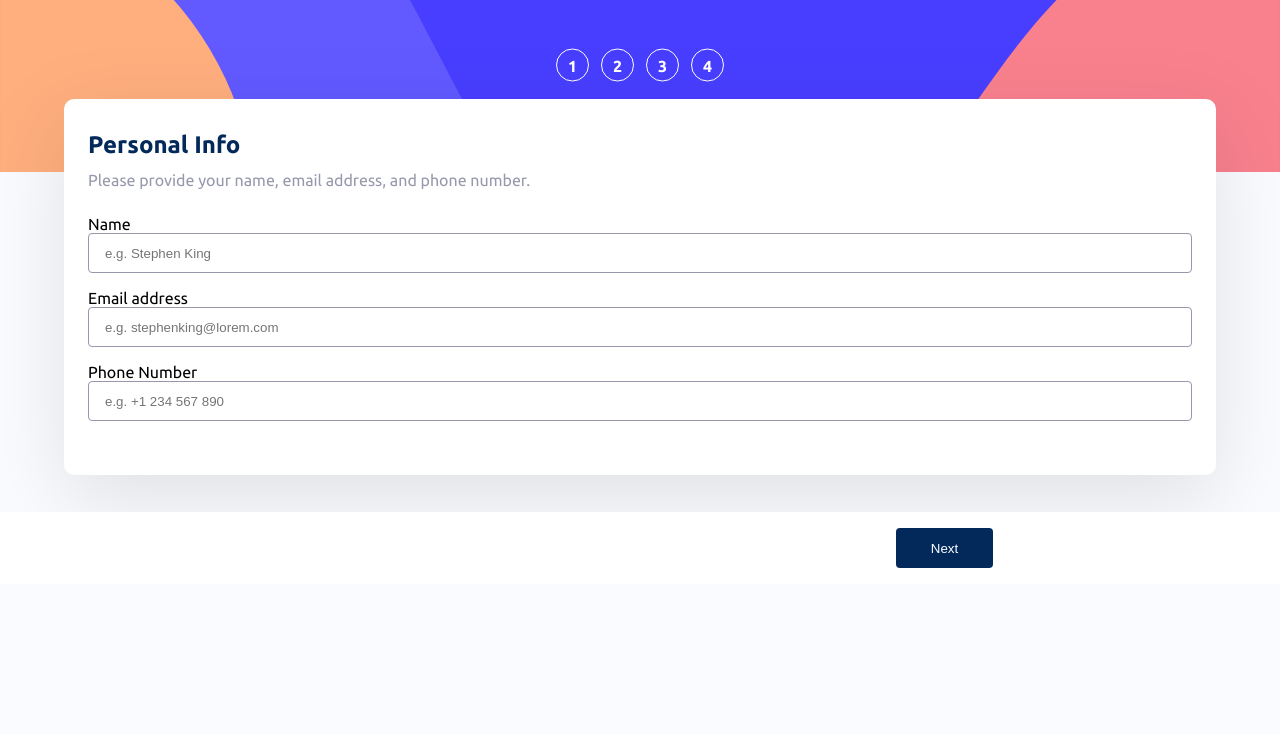
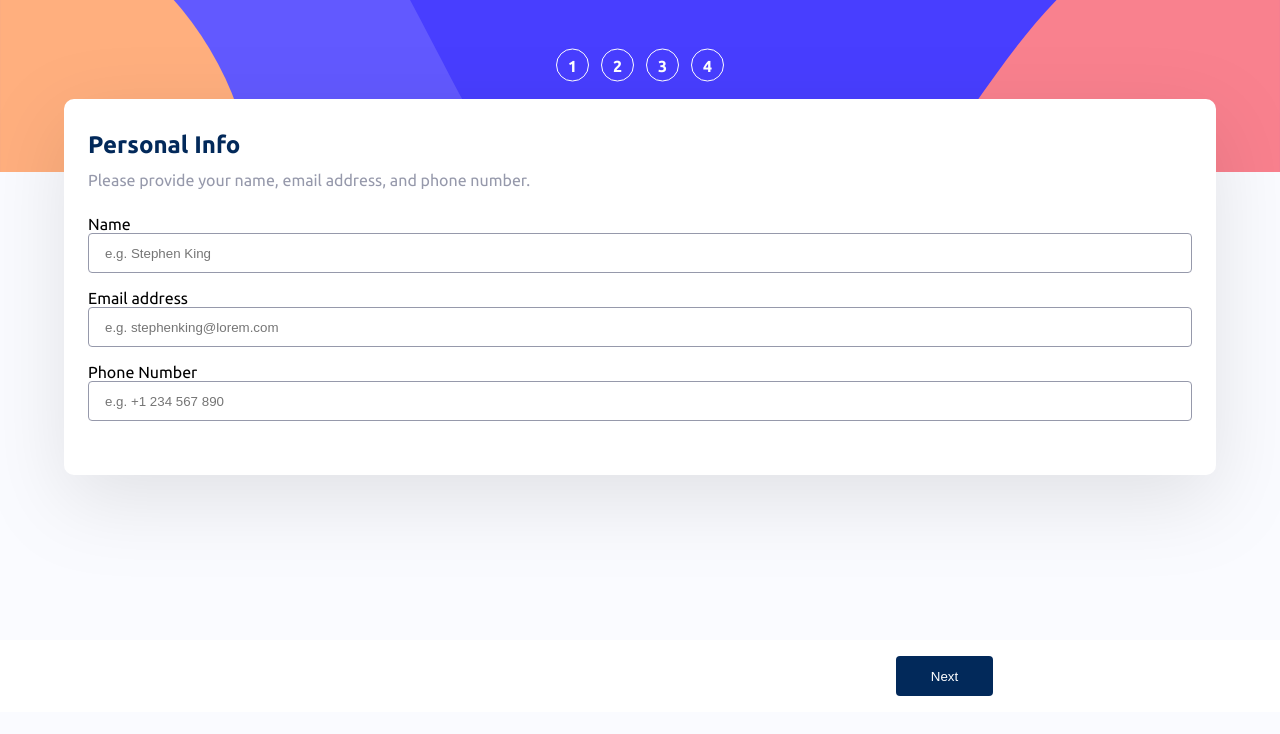
Before and after one commit to nyrellcl/multi-form-challenge, a React (Create React App) app: page / in a window 1280 px wide. Shown: the top 734 px of the page. Built offline with nearby package versions, Linux system fonts and the light colour scheme.

Commit message:
btn container

```diff
--- a/src/index-sass/index.css
+++ b/src/index-sass/index.css
@@ -23,7 +23,7 @@ body {
   height: 4.5rem;
   padding: 1rem 1rem 1rem 70%;
   position: absolute;
-  top: 80%;
+  top: 100%;
 }
 .submit-container__btn {
   width: 6.0625rem;
--- a/src/index-sass/index.scss
+++ b/src/index-sass/index.scss
@@ -27,7 +27,7 @@ body{
     height: rem(72);
     padding: rem(16) rem(16) rem(16) 70%;
     position: absolute;
-    top: 80%;
+    top: 100%;
     &__btn{
         width: rem(97);
         height: rem(40);
```
Also changed, not shown: 1 other file (tests, documents, lock files or other folders).
